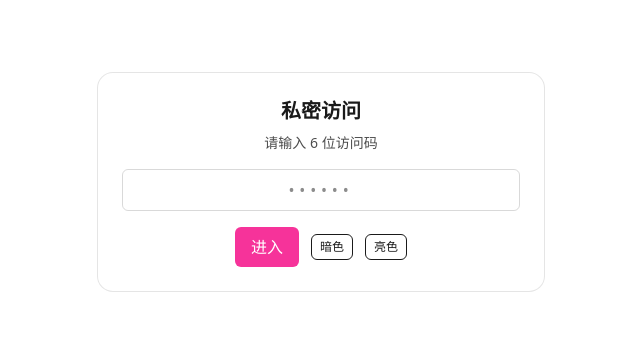
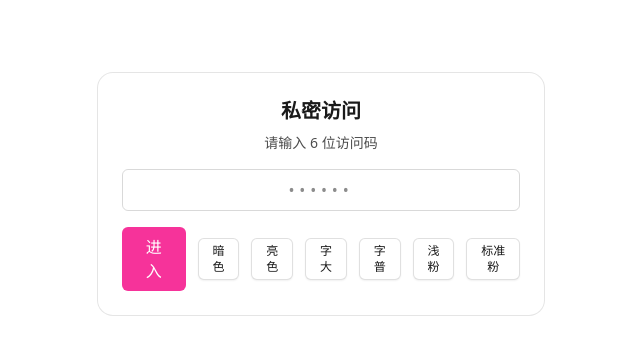
Before and after one commit to hyjcde/Love, a Next.js app: page / in a window 1280 px wide. Shown: the top 354 px of the page, without its empty margins (319-959 px from the left). Built offline with nearby package versions, Linux system fonts and the light colour scheme; a web font is replaced by a local one.

Commit message:
feat(style-controls): 运行时字体缩放与主色浅/标准切换；按钮与表单统一主色

```diff
--- a/app/layout.tsx
+++ b/app/layout.tsx
@@ -59,6 +59,32 @@ function ThemeProvider({ children }: { children: React.ReactNode }) {
                 else document.documentElement.classList.remove('dark');
                 localStorage.setItem(key, t);
               };
+
+              // 字号缩放（通过根 rem 缩放）
+              var fsKey = 'love-font-scale';
+              var savedScale = parseFloat(localStorage.getItem(fsKey) || '1');
+              if (!isFinite(savedScale) || savedScale <= 0) savedScale = 1;
+              document.documentElement.style.setProperty('--font-scale', String(savedScale));
+              document.documentElement.style.fontSize = 'calc(16px * var(--font-scale))';
+              window.__setFontScale = function(scale){
+                var s = Number(scale);
+                if (!isFinite(s) || s <= 0) s = 1;
+                document.documentElement.style.setProperty('--font-scale', String(s));
+                document.documentElement.style.fontSize = 'calc(16px * var(--font-scale))';
+                localStorage.setItem(fsKey, String(s));
+              };
+
+              // 主色浅色/标准切换
+              var avKey = 'love-accent-variant';
+              var av = localStorage.getItem(avKey) || 'pastel';
+              var pastel = '#fbcfe8'; // pink-200
+              var normal = '#f9a8d4'; // pink-300
+              document.documentElement.style.setProperty('--accent', av==='pastel' ? pastel : normal);
+              window.__setAccentVariant = function(v){
+                var val = (v==='pastel') ? 'pastel' : 'normal';
+                document.documentElement.style.setProperty('--accent', val==='pastel' ? pastel : normal);
+                localStorage.setItem(avKey, val);
+              };
             } catch(e) {}
           })();
         `,
--- a/app/page.tsx
+++ b/app/page.tsx
@@ -308,7 +308,7 @@ export default function Home() {
             <div className="sm:col-start-2">
               <button
                 onClick={handleAdd}
-                className="inline-flex items-center justify-center rounded-md bg-pink-500 px-4 py-2 text-white font-medium hover:bg-pink-600 active:bg-pink-700 transition-colors"
+                className="inline-flex items-center justify-center rounded-md btn-accent px-4 py-2 text-white font-medium hover:brightness-105 active:brightness-110 transition"
               >
                 记录这一天
               </button>
@@ -430,8 +430,12 @@ function Gate({ onSubmit }: { onSubmit: (code: string) => void }) {
         <button onClick={() => onSubmit(code)} className="rounded-md bg-pink-500 px-4 py-2 text-white hover:bg-pink-600">
           进入
         </button>
-        <button onClick={() => setTheme('dark')} className="text-xs rounded-md border px-2 py-1">暗色</button>
-        <button onClick={() => setTheme('light')} className="text-xs rounded-md border px-2 py-1">亮色</button>
+        <button onClick={() => setTheme('dark')} className="text-xs rounded-md nav-pill px-2 py-1">暗色</button>
+        <button onClick={() => setTheme('light')} className="text-xs rounded-md nav-pill px-2 py-1">亮色</button>
+        <button onClick={() => (window as Window & { __setFontScale?: (n: number)=>void }).__setFontScale?.(1.1)} className="text-xs rounded-md nav-pill px-2 py-1">字大</button>
+        <button onClick={() => (window as Window & { __setFontScale?: (n: number)=>void }).__setFontScale?.(1)} className="text-xs rounded-md nav-pill px-2 py-1">字普</button>
+        <button onClick={() => (window as Window & { __setAccentVariant?: (v: 'pastel'|'normal')=>void }).__setAccentVariant?.('pastel')} className="text-xs rounded-md nav-pill px-2 py-1">浅粉</button>
+        <button onClick={() => (window as Window & { __setAccentVariant?: (v: 'pastel'|'normal')=>void }).__setAccentVariant?.('normal')} className="text-xs rounded-md nav-pill px-2 py-1">标准粉</button>
       </div>
     </div>
   );
```
Also changed, not shown: app/globals.css (+14 -5 lines).
